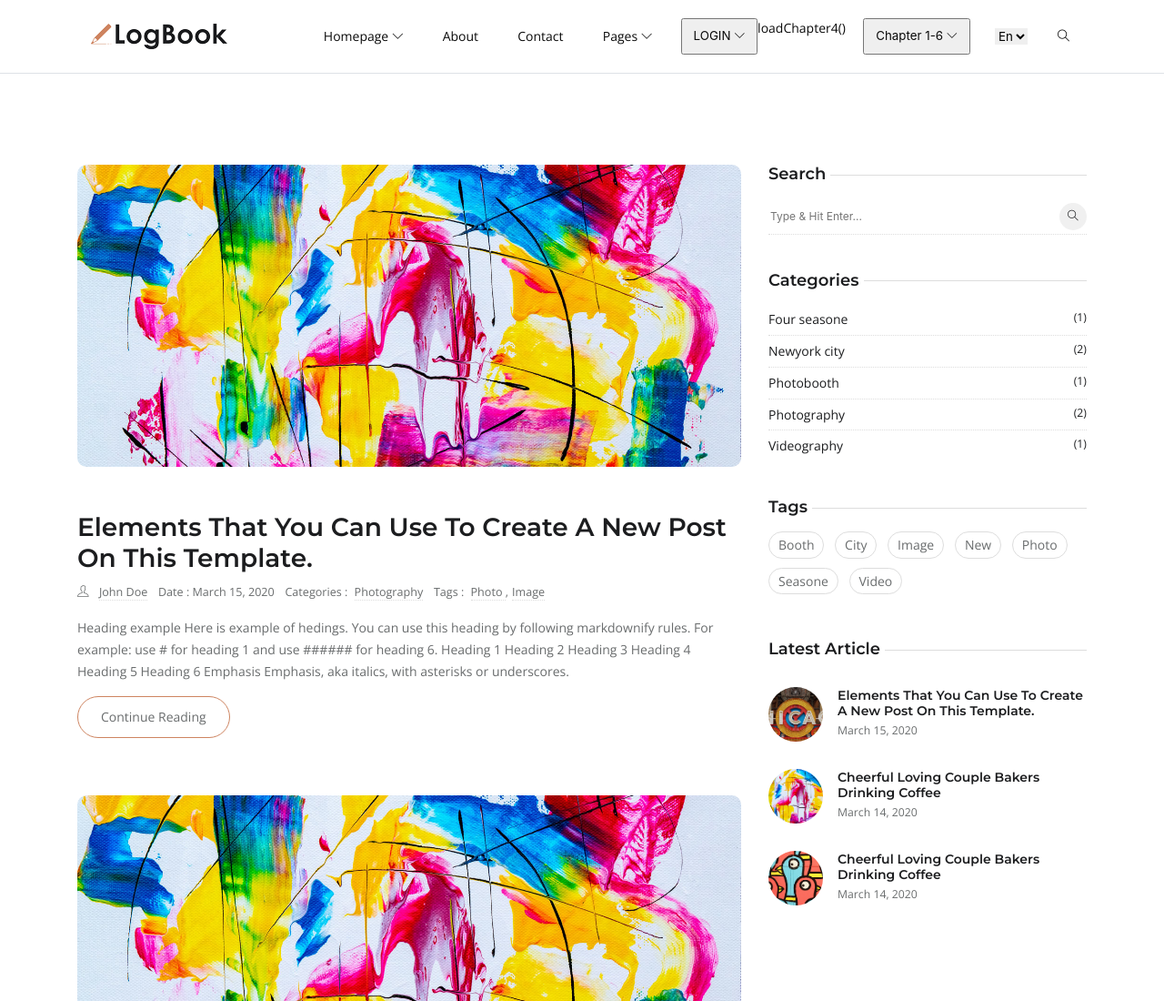
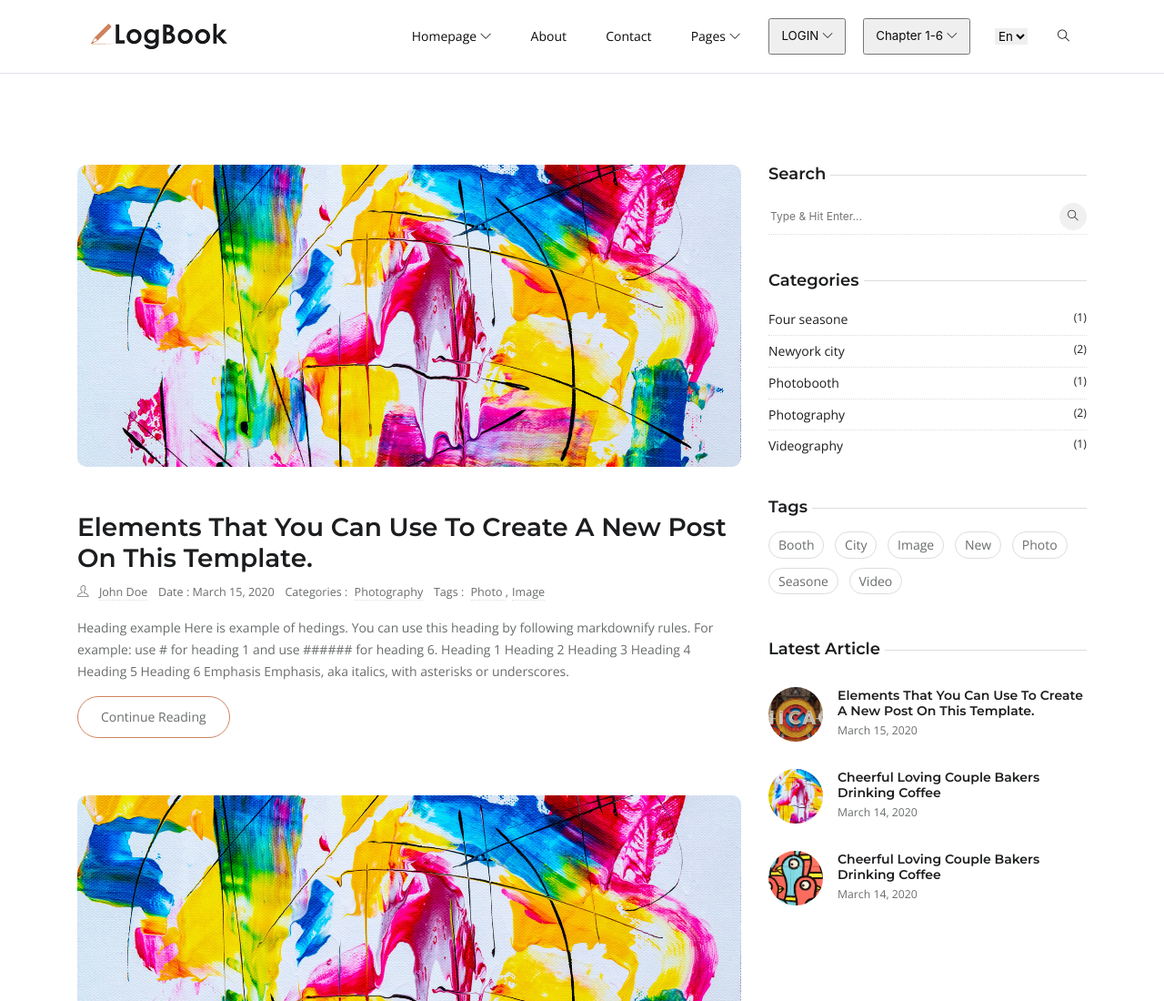
Before and after one commit to raulmahya123/chapter5, a website: page index.html in a window 1280 px wide. Shown: the top 1100 px of the page at 91% size. Drawn offline with nearby package versions, Linux system fonts and the light colour scheme; files whose address does not match are found by name.

Commit message:
asdasdas

```diff
--- a/index.html
+++ b/index.html
@@ -90,7 +90,6 @@
                    <a class="navbar-item" href="theme/loginuser.html">LOGIN // chapter 5</a>
                    <a class="navbar-item" href="theme/signup.html">signup // chapter 5</a>
                </div>
-               loadChapter4()
            </div>
 
            <div class="navbar-item has-dropdown is-hoverable has-active">
```
